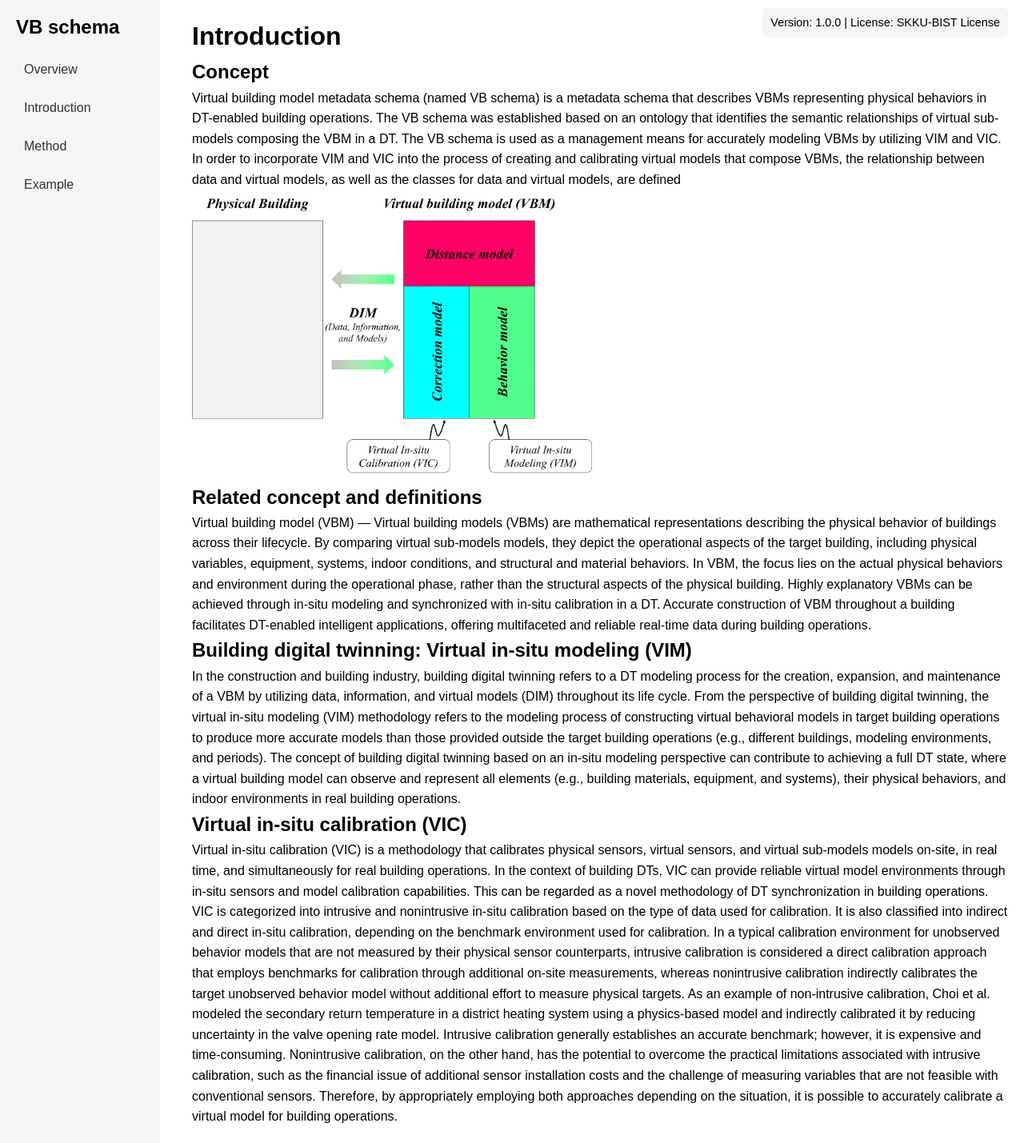
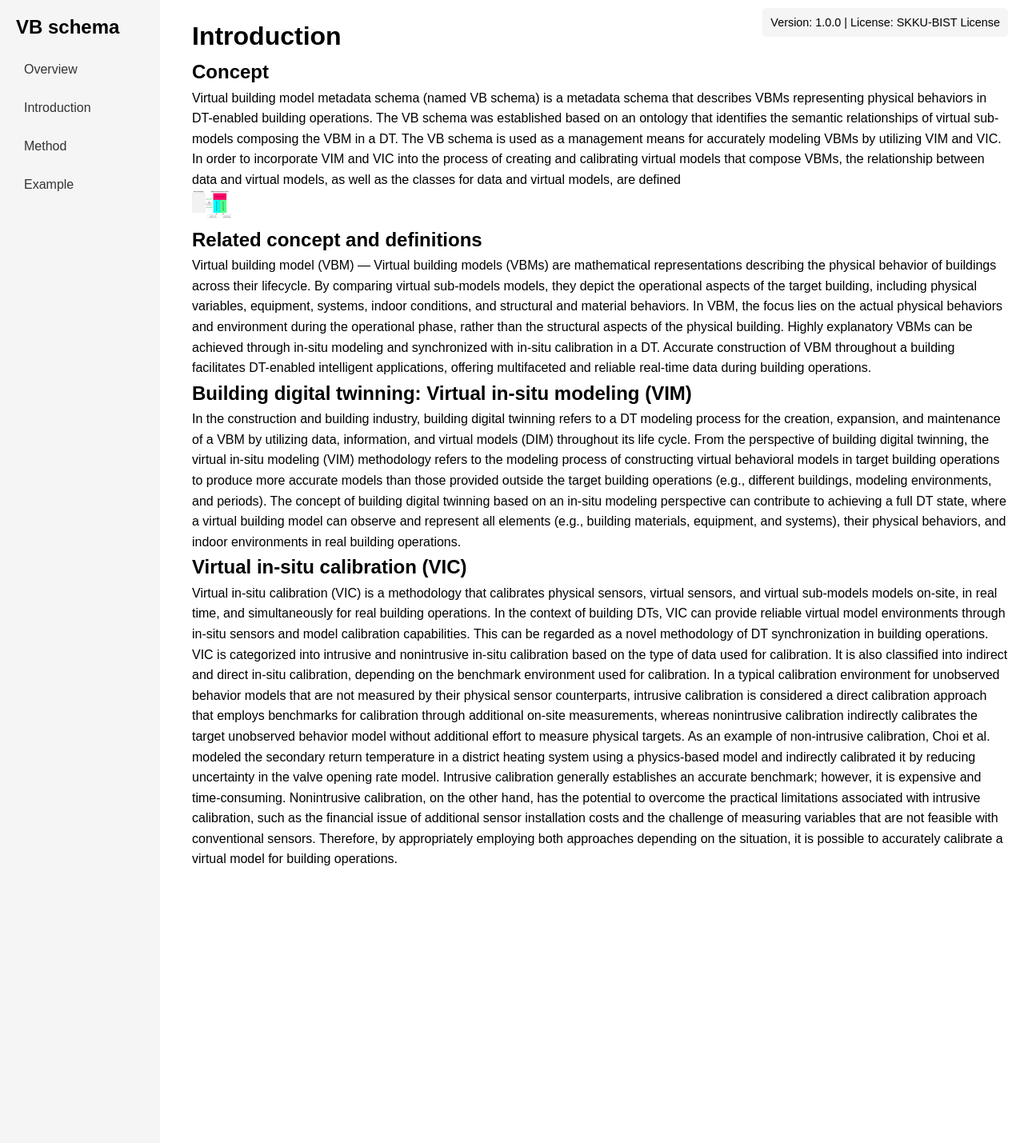
Before and after one commit to SKKU-BIST/SKLU-BIST.github.io, a Jekyll site: the page built from introduction.md, in a window 1280 px wide. Shown: the whole page at 80% size. Built offline with Jekyll 4.4.1, drawn with Linux system fonts in a browser that asks for light colours.

Commit message:
Update introduction.md

```diff
--- a/introduction.md
+++ b/introduction.md
@@ -7,7 +7,7 @@ Concept
 
 Virtual building model metadata schema (named VB schema) is a metadata schema that describes VBMs representing physical behaviors in DT-enabled building operations. The VB schema was established based on an ontology that identifies the semantic relationships of virtual sub-models composing the VBM in a DT. The VB schema is used as a management means for accurately modeling VBMs by utilizing VIM and VIC. In order to incorporate VIM and VIC into the process of creating and calibrating virtual models that compose VBMs, the relationship between data and virtual models, as well as the classes for data and virtual models, are defined
 
-<img src="/assets/images/Fig_1.png" alt="Project Overview" width="500">
+<img src="/assets/images/Fig_1.png" alt="Project Overview" width="50">
 
 Related concept and definitions
 ---
```
